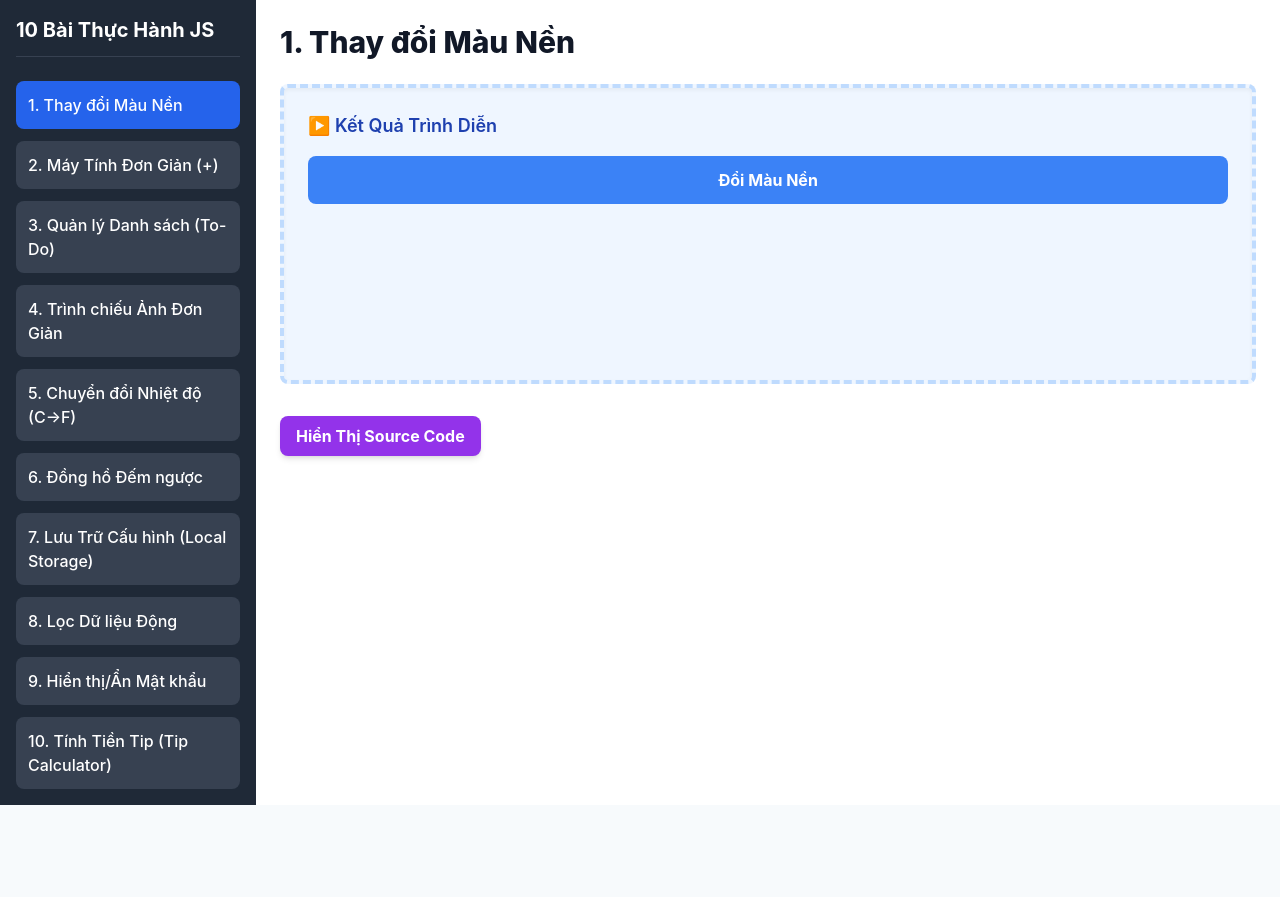
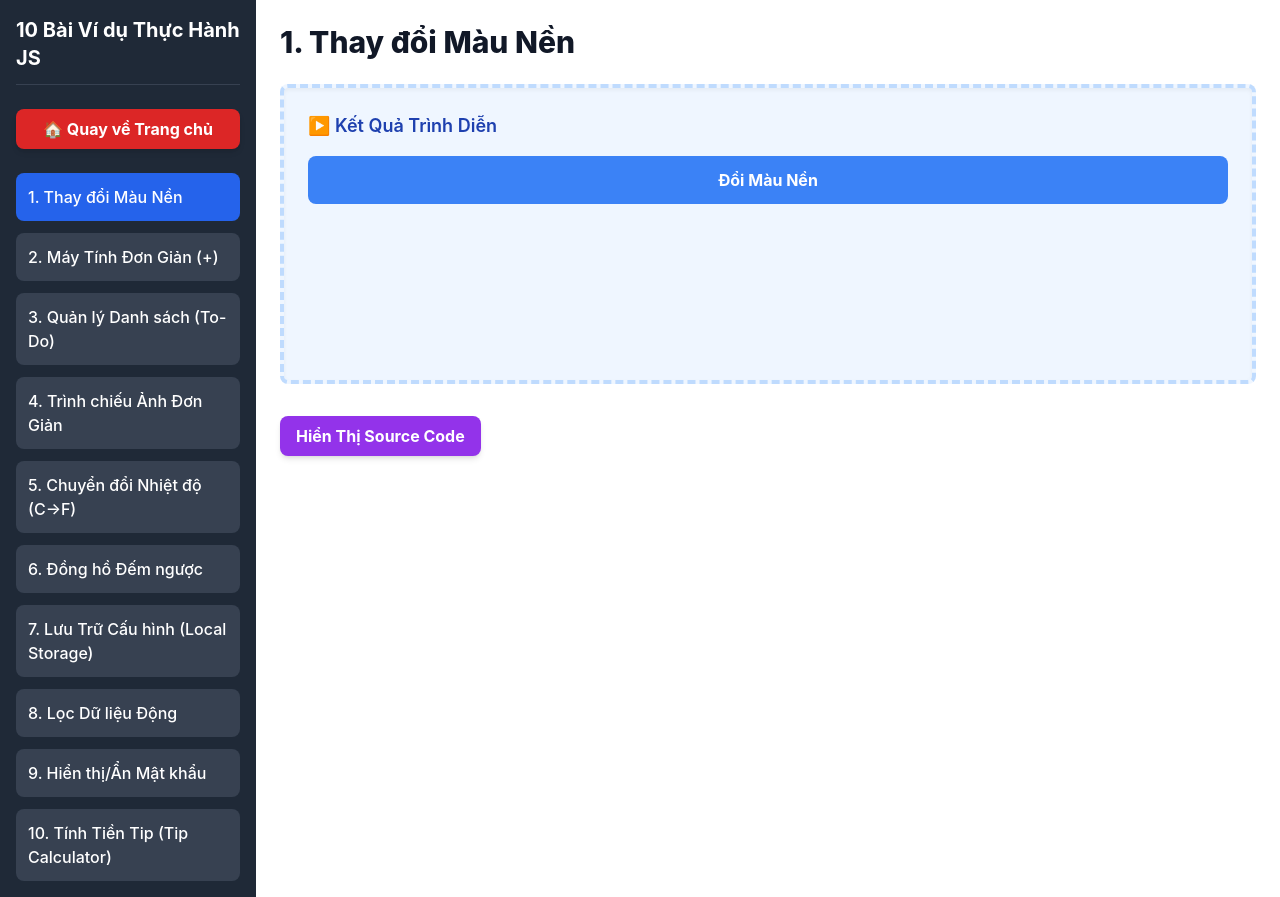
Before and after one commit to ntan-tdt/ltw.vhu.io, a plain HTML site: page 10vidu_Js_ge.html in a window 1280 px wide. Before the commit the page ends 805 px from the top, so only its background shows below. Drawn offline with nearby package versions, Linux system fonts and the light colour scheme.

Commit message:
Update 10vidu_Js_ge.html
SỬa cho thêm nút "Quay về trang chủ"

```diff
--- a/10vidu_Js_ge.html
+++ b/10vidu_Js_ge.html
@@ -25,9 +25,13 @@
 
     <!-- Sidebar Menu (Menu 10 Bài tập) -->
     <aside class="w-full lg:w-64 bg-gray-800 p-4 shadow-xl lg:flex-shrink-0">
-        <h1 class="text-xl font-bold text-white mb-6 border-b border-gray-700 pb-3">10 Bài Thực Hành JS</h1>
-        <div id="menuContainer" class="space-y-3">
-            <!-- Nút menu sẽ được chèn bởi JS -->
+    <h1 class="text-xl font-bold text-white mb-6 border-b border-gray-700 pb-3">10 Bài Ví dụ Thực Hành JS</h1>
+
+    <a href="https://ntan-tdt.github.io/ltw.vhu.io/index.html" class="w-full block text-center bg-red-600 hover:bg-red-700 text-white font-bold py-2 px-4 rounded-lg transition duration-300 mb-6 shadow-md">
+        🏠 Quay về Trang chủ
+    </a>
+
+    <div id="menuContainer" class="space-y-3">
         </div>
     </aside>
 
@@ -666,4 +670,5 @@
         document.addEventListener('DOMContentLoaded', createMenu);
     </script>
 </body>
+
 </html>
```
